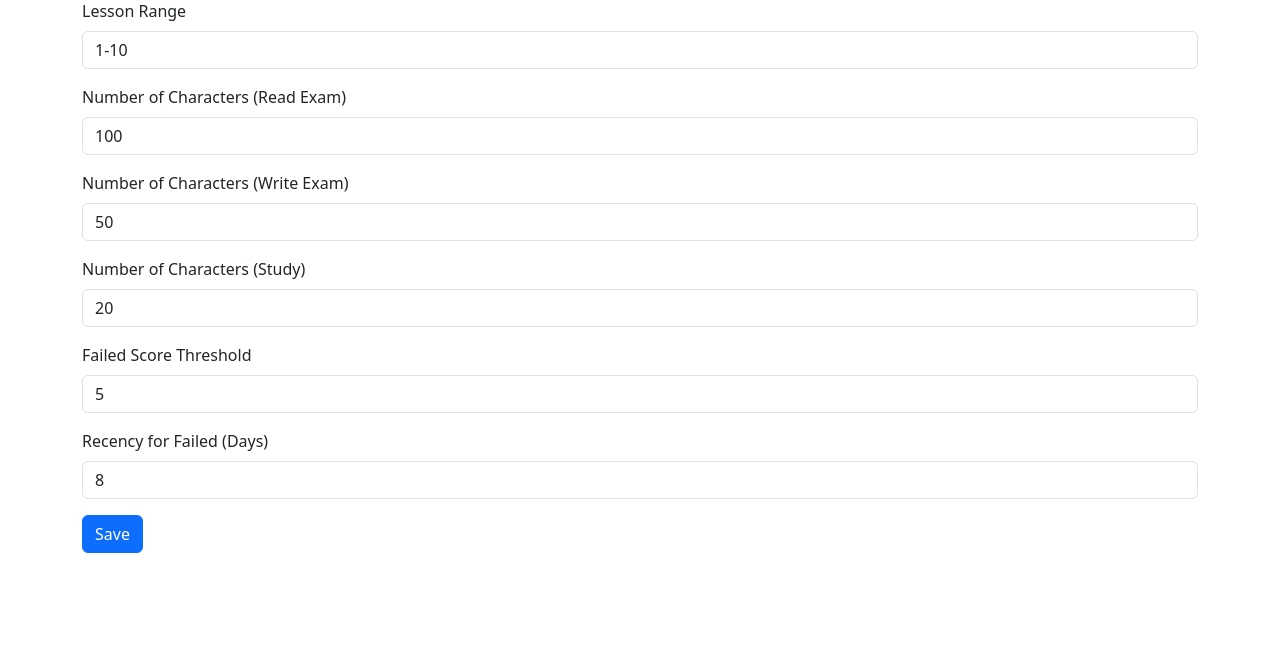
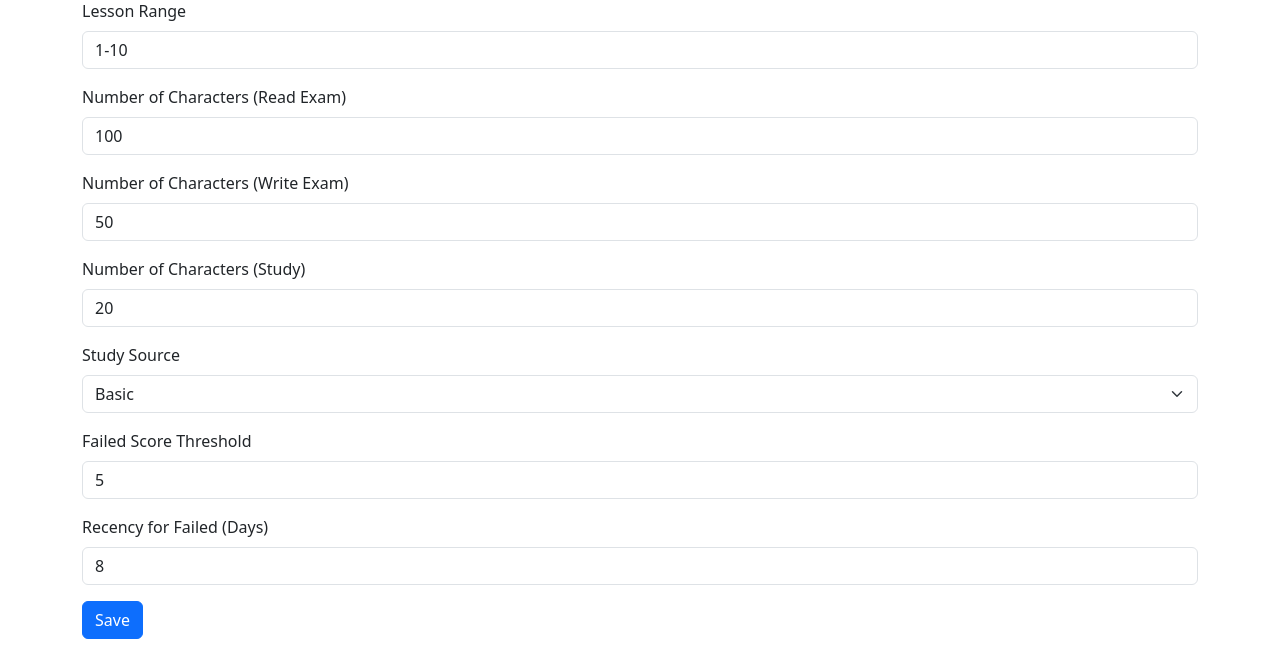
Before and after one commit to xiaoruoruo/funhanzi, a Flask app: page /admin in a window 1280 px wide. Shown: the part 154-800 px from the top of the page. Run offline with Flask 3, Linux system fonts and the light colour scheme; data comes from the database, SQL or seed files in the repository; parts of the project's set-up code (start-up, migrations or seed data) failed here and were passed over.

Commit message:
Update study feature

```diff
--- a/webapp/app.py
+++ b/webapp/app.py
@@ -217,7 +217,12 @@ def generate_study(study_type):
     output_filename = f"webapp/static/studies/{study_type}_{timestamp}.html"
 
     if study_type == 'chars':
-        logic.generate_study_chars_sheet(num_chars, lesson_range, output_filename)
+        study_source = settings_dict.get('study_source', 'basic')
+        if study_source == 'review':
+            days_filter = int(settings_dict.get('failed_recency_days', 8))
+            logic.generate_review_study_sheet(num_chars, output_filename, days_filter=days_filter)
+        else:
+            logic.generate_study_chars_sheet(num_chars, lesson_range, output_filename)
     elif study_type == 'failed':
         failed_threshold = int(settings_dict.get('failed_threshold', 5))
         failed_recency_days = int(settings_dict.get('failed_recency_days', 8))
@@ -376,6 +381,8 @@ def admin():
                      (request.form['write_exam_chars'],))
         conn.execute("UPDATE settings SET value = ? WHERE key = 'study_chars'",
                      (request.form['study_chars'],))
+        conn.execute("UPDATE settings SET value = ? WHERE key = 'study_source'",
+                        (request.form['study_source'],))
         conn.execute("UPDATE settings SET value = ? WHERE key = 'failed_threshold'",
                         (request.form['failed_threshold'],))
         conn.execute("UPDATE settings SET value = ? WHERE key = 'failed_recency_days'",
--- a/webapp/db.py
+++ b/webapp/db.py
@@ -68,6 +68,7 @@ def create_tables():
     c.execute("INSERT OR IGNORE INTO settings (key, value) VALUES ('study_chars', '20')")
     c.execute("INSERT OR IGNORE INTO settings (key, value) VALUES ('failed_threshold', '5')")
     c.execute("INSERT OR IGNORE INTO settings (key, value) VALUES ('failed_recency_days', '8')")
+    c.execute("INSERT OR IGNORE INTO settings (key, value) VALUES ('study_source', 'basic')")
 
 
     conn.commit()
--- a/webapp/logic.py
+++ b/webapp/logic.py
@@ -2,7 +2,7 @@ import os
 import random
 import sqlite3
 import sys
-from datetime import date, timedelta
+from datetime import date, timedelta, datetime, timezone
 import google.generativeai as genai
 from dotenv import load_dotenv
 
@@ -306,13 +306,61 @@ def format_study_sheet_html(characters_data, output_filename):
     with open(output_filename, "w", encoding="utf-8") as f:
         f.write(html)
 
-def generate_study_chars_sheet(num_chars, lessons, output_filename, score_filter=None, days_filter=None, character_list=None):
+def _generate_study_sheet_from_chars(selected_chars, output_filename):
+    # Generate pinyin and words using Gemini
     load_dotenv()
     api_key = os.getenv("GEMINI_API_KEY")
     if not api_key:
         raise ValueError("GEMINI_API_KEY not found in .env file")
     genai.configure(api_key=api_key)
+    model = genai.GenerativeModel("gemini-2.5-flash")
 
+    characters_data = []
+    for char in selected_chars:
+        prompt = f"请为“{char}”这个字，提供它的拼音，以及一个最常见的、由两个字组成的词语。请用这个格式返回：拼音，词语。例如：pīn yīn, 词语"
+        response = model.generate_content(prompt)
+        try:
+            pinyin, word = response.text.strip().split(",", 1)
+            characters_data.append((char, pinyin.strip(), word.strip()))
+        except ValueError:
+            characters_data.append((char, "N/A", "N/A"))
+
+    format_study_sheet_html(characters_data, output_filename)
+    return output_filename
+
+def generate_review_study_sheet(num_chars, output_filename, days_filter=None):
+    import fsrs_logic
+
+    # Get all 'write' cards and calculate retrievability
+    write_cards = []
+    for (char, card_type), card in fsrs_logic.cards.items():
+        if card_type == 'write':
+            retrievability = fsrs_logic.write_scheduler.get_card_retrievability(card, datetime.now(timezone.utc))
+            if retrievability is not None and retrievability > 0:
+                write_cards.append({'char': char, 'retrievability': float(retrievability)})
+
+    # Sort by retrievability (lowest first)
+    write_cards.sort(key=lambda x: x['retrievability'])
+
+    # Get the characters
+    char_pool = [card['char'] for card in write_cards]
+
+    # Filter out recently studied characters
+    if days_filter is not None:
+        conn = get_db_connection()
+        cursor = conn.cursor()
+        cutoff_date = (date.today() - timedelta(days=days_filter)).isoformat()
+        cursor.execute("SELECT DISTINCT character FROM records WHERE date >= ? AND type IN ('readstudy', 'writestudy')", (cutoff_date,))
+        recent_chars = {row['character'] for row in cursor.fetchall()}
+        conn.close()
+        char_pool = [char for char in char_pool if char not in recent_chars]
+
+    # Select the top `num_chars`
+    selected_chars = char_pool[:num_chars]
+
+    return _generate_study_sheet_from_chars(selected_chars, output_filename)
+
+def generate_study_chars_sheet(num_chars, lessons, output_filename, score_filter=None, days_filter=None, character_list=None):
     if character_list is not None:
         char_pool = character_list
     else:
@@ -332,19 +380,7 @@ def generate_study_chars_sheet(num_chars, lessons, output_filename, score_filter
     num_to_select = min(num_chars, len(unique_chars))
     selected_chars = random.sample(unique_chars, k=num_to_select) if character_list is None else unique_chars[:num_to_select]
 
-    model = genai.GenerativeModel("gemini-2.5-flash")
-    characters_data = []
-    for char in selected_chars:
-        prompt = f"请为“{char}”这个字，提供它的拼音，以及一个最常见的、由两个字组成的词语。请用这个格式返回：拼音，词语。例如：pīn yīn, 词语"
-        response = model.generate_content(prompt)
-        try:
-            pinyin, word = response.text.strip().split(",", 1)
-            characters_data.append((char, pinyin.strip(), word.strip()))
-        except ValueError:
-            characters_data.append((char, "N/A", "N/A"))
-
-    format_study_sheet_html(characters_data, output_filename)
-    return output_filename
+    return _generate_study_sheet_from_chars(selected_chars, output_filename)
 
 def format_find_words_html(words, sentence, grid, start_row, output_filename, title="找朋友"):
     start_marker_top = f"calc((100% / 16) + (100% / 8) * {start_row})"
--- a/webapp/templates/admin.html
+++ b/webapp/templates/admin.html
@@ -20,6 +20,13 @@
       <input type="number" class="form-control" id="study_chars" name="study_chars" value="{{ settings.study_chars }}">
     </div>
     <div class="mb-3">
+      <label for="study_source" class="form-label">Study Source</label>
+      <select class="form-select" id="study_source" name="study_source">
+        <option value="basic" {% if settings.study_source == 'basic' %}selected{% endif %}>Basic</option>
+        <option value="review" {% if settings.study_source == 'review' %}selected{% endif %}>Review</option>
+      </select>
+    </div>
+    <div class="mb-3">
       <label for="failed_threshold" class="form-label">Failed Score Threshold</label>
       <input type="number" class="form-control" id="failed_threshold" name="failed_threshold" value="{{ settings.failed_threshold }}">
     </div>
```
Also changed, not shown: studies.md (+7 -1 lines).
